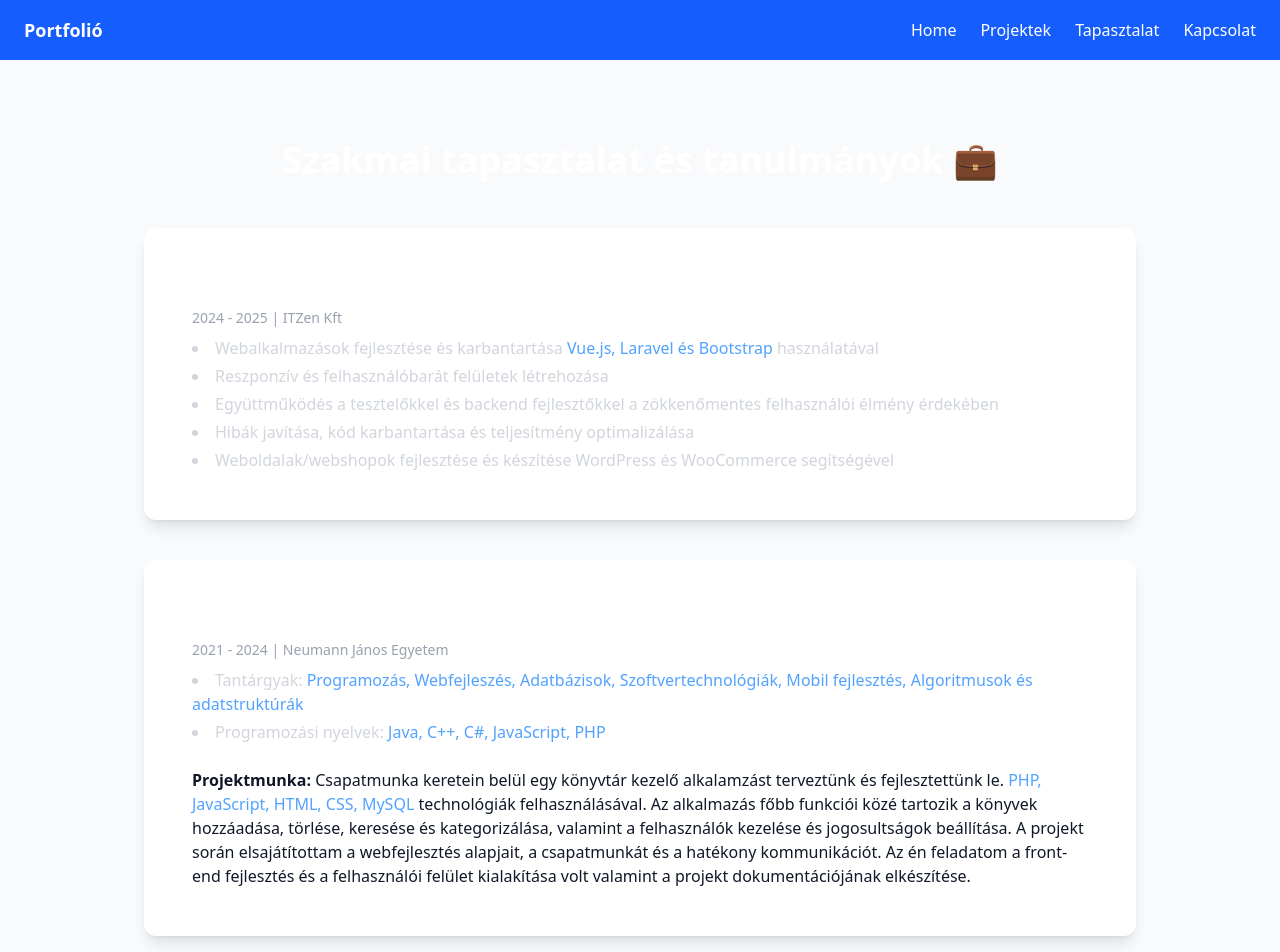
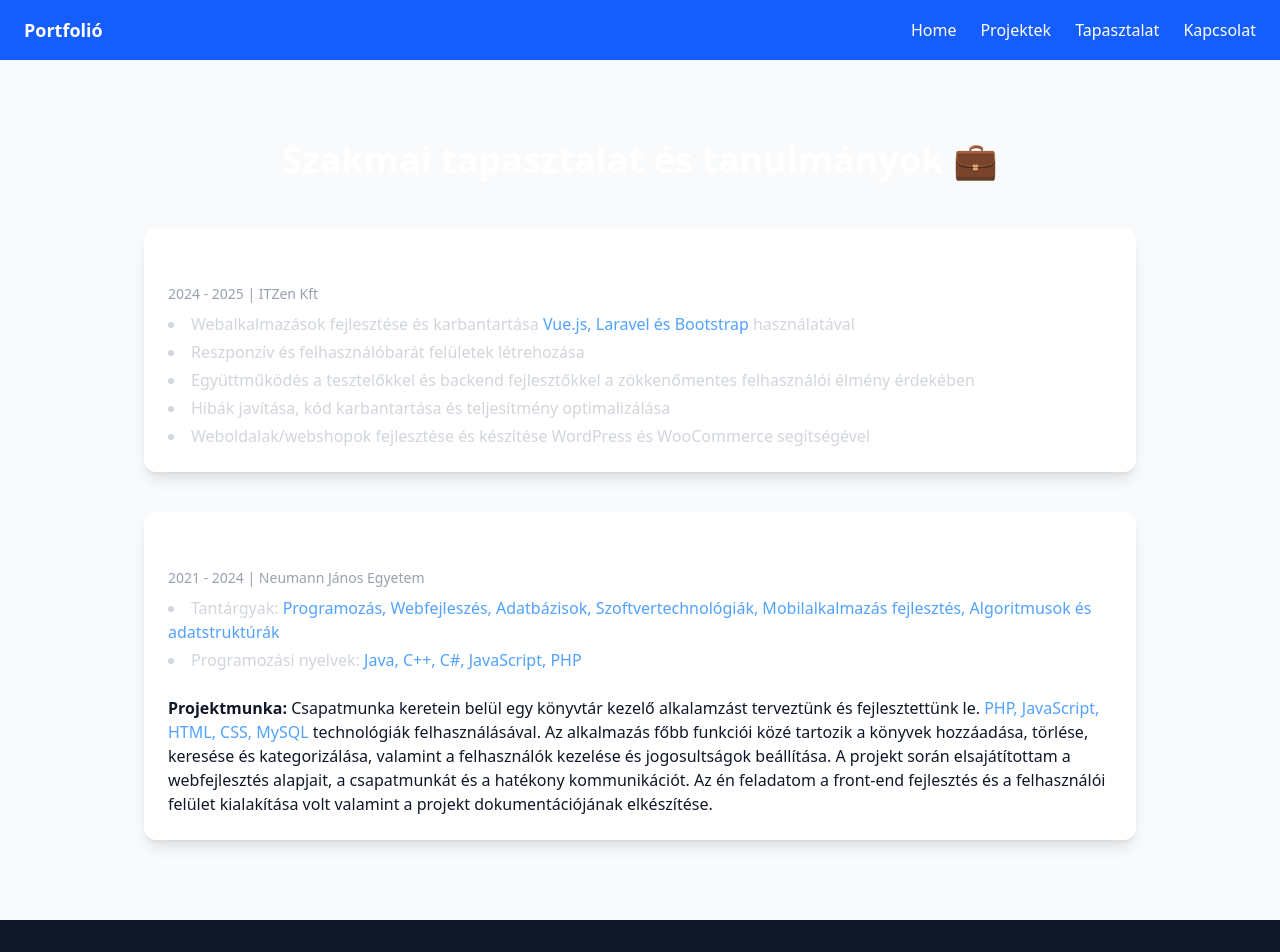
Before and after one commit to Laloka2000/laszlo-lelovics-new-portfolio, a Vue app: page /experience in a window 1280 px wide. Shown: the top 952 px of the page. Built offline with nearby package versions, Linux system fonts and the light colour scheme; grey boxes are pictures that could not be loaded.

Commit message:
Fixed some bugs and appearance issues

```diff
--- a/src/pages/Experience.vue
+++ b/src/pages/Experience.vue
@@ -1,11 +1,11 @@
 <template>
-  <section class="min-h-[calc(80vh-12rem)]  bg-gray-50 dark:bg-gray-900 py-25">
+  <section class="min-h-[calc(80vh-12rem)]  bg-gray-50 dark:bg-gray-900 py-16">
     <div class="max-w-6xl mx-auto px-6">
       <!-- Title -->
       <h2 class="text-4xl font-bold text-center text-white mb-12">Szakmai tapasztalat és tanulmányok 💼</h2>
       <div class="flex flex-col space-y-10">
         <!-- Work Experience -->
-        <div class="bg-white dark:bg-gray-800 rounded-xl shadow-lg p-12">
+        <div class="bg-white dark:bg-gray-800 rounded-xl shadow-lg p-6">
           <h3 class="text-2xl font-semibold text-white">Szoftver és alkalmazás fejlesztő</h3>
           <p class="text-sm text-gray-400">2024 - 2025 | ITZen Kft</p>
           <ul class="mt-2 text-gray-300 list-disc list-inside space-y-1">
@@ -19,12 +19,12 @@
         </div>
 
         <!-- Studies -->
-        <div class="bg-white dark:bg-gray-800 rounded-xl shadow-lg p-12">
+        <div class="bg-white dark:bg-gray-800 rounded-xl shadow-lg p-6">
           <h3 class="text-2xl font-semibold text-white">Programtervező informatikus (FOSZK)</h3>
           <p class="text-sm text-gray-400">2021 - 2024 | Neumann János Egyetem</p>
           <ul class="mt-2 text-gray-300 list-disc list-inside space-y-1">
             <li>Tantárgyak: <span class="text-blue-400">Programozás, Webfejleszés, Adatbázisok, Szoftvertechnológiák,
-                Mobil fejlesztés, Algoritmusok és adatstruktúrák</span></li>
+                Mobilalkalmazás fejlesztés, Algoritmusok és adatstruktúrák</span></li>
             <li>Programozási nyelvek: <span class="text-blue-400">Java, C++, C#, JavaScript, PHP</span></li>
           </ul>
           <br>
```
